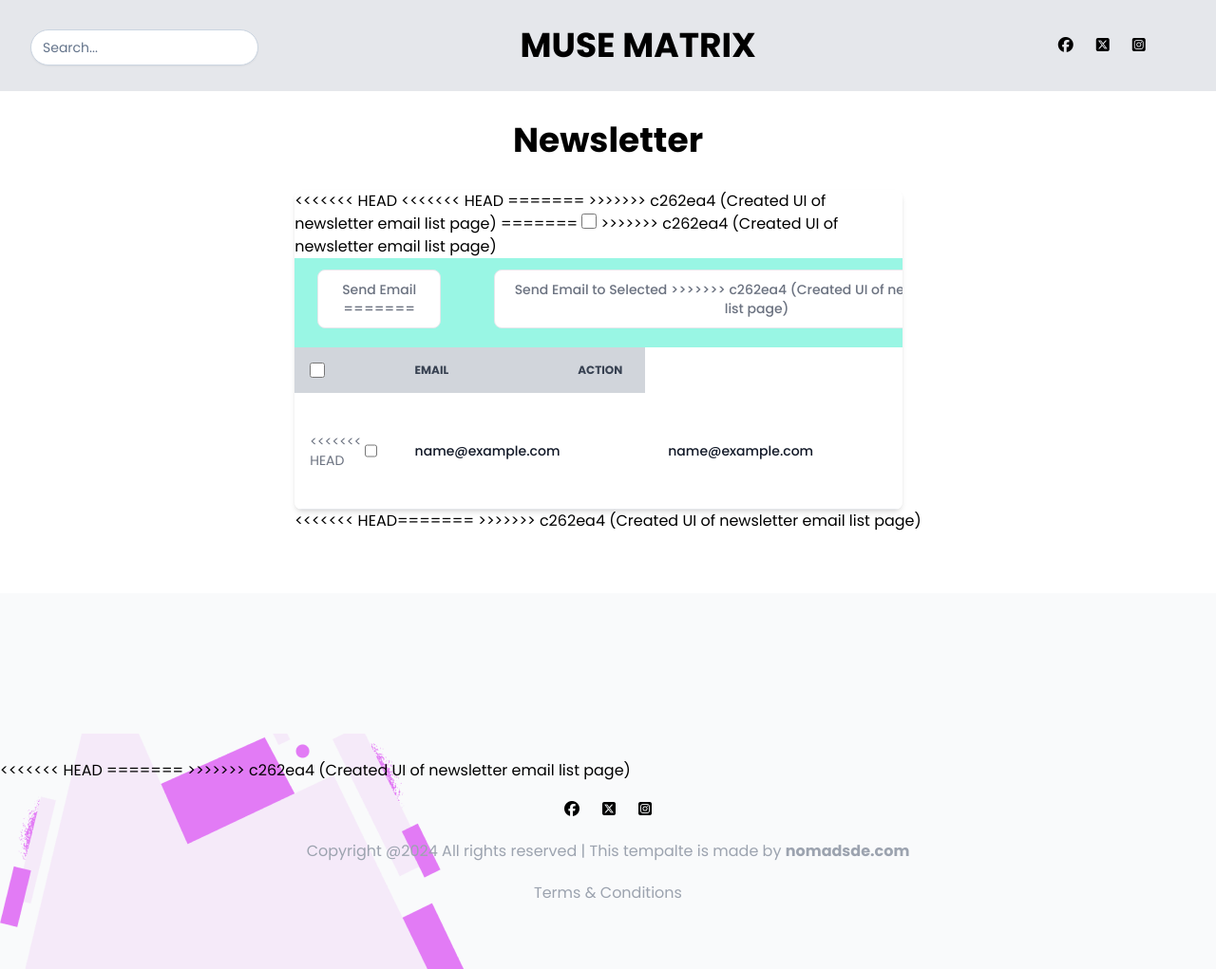
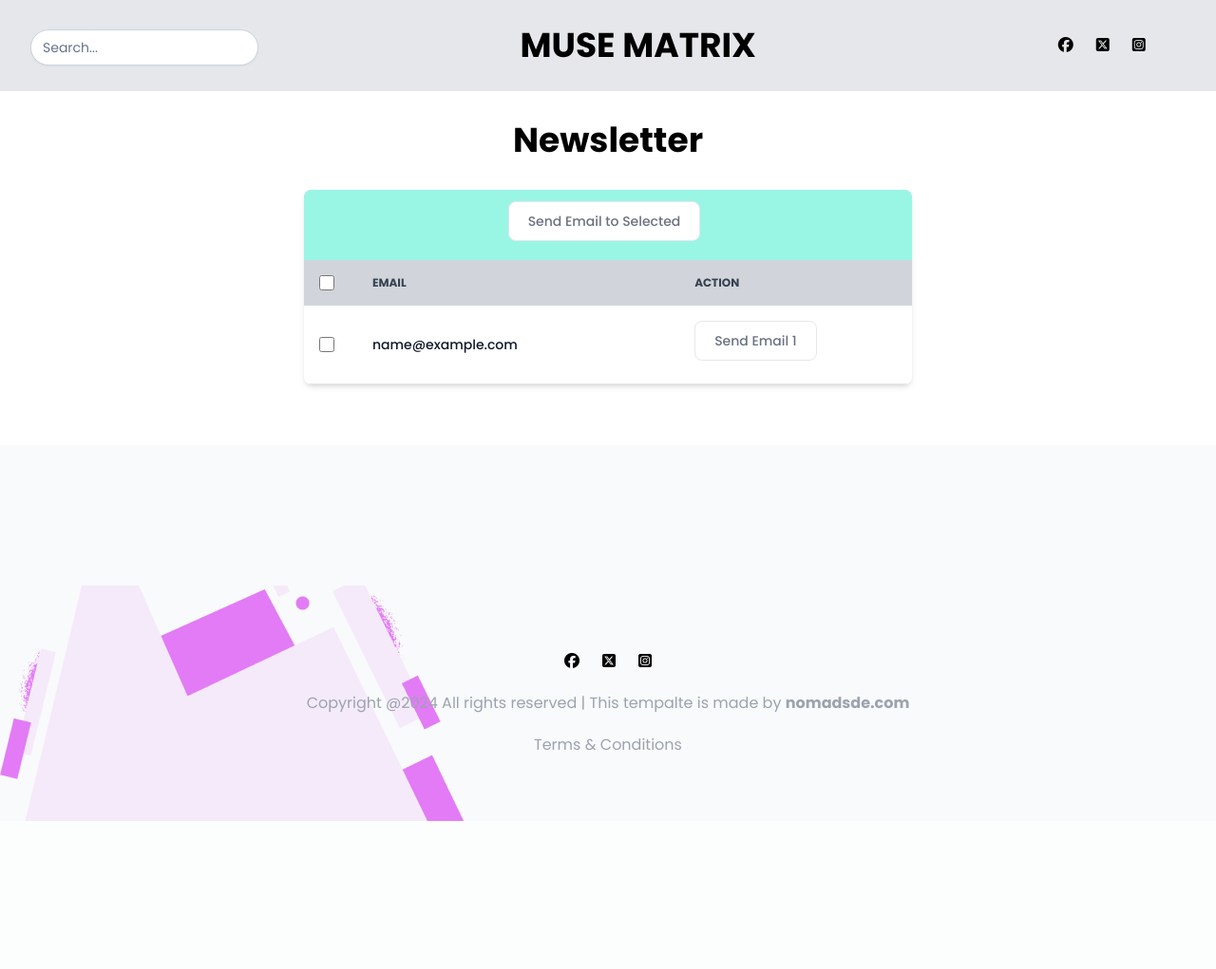
Before and after one commit to Ashraf840/MUSE-MATRIX-Blog-System, a Django app: page /newsletter/ in a window 1280 px wide. Shown: the whole page at 95% size. After the commit the page ends 865 px from the top, so only its background shows below. Run offline with Django 5.2, Linux system fonts and the light colour scheme; tables that the repository leaves empty hold one stand-in row (values such as "Sample post"); style sheets or scripts are compiled from the project's sources; some libraries are stand-ins or nearby versions.

Commit message:
Resolved conflict: newsletter page

```diff
--- a/templates/newsletter/newsletterPage.html
+++ b/templates/newsletter/newsletterPage.html
@@ -68,23 +68,13 @@
                                                     <label for="checkbox-all-search" class="sr-only">checkbox</label>
                                                 </div>
                                             </th> -->
-                                            <<<<<<< HEAD <th colspan="2" scope="col"
-                                                class="text-center px-6 py-3 bg-teal-200">
-                                                <button type="button" class="py-2.5 px-5 me-2 mb-2 text-sm font-medium text-gray-500
-                                                    focus:outline-none bg-white rounded-lg border border-gray-200
-                                                    hover:bg-gray-100 hover:text-gray-900 focus:z-10
-                                                    focus:ring-4 focus:ring-gray-100">
-                                                    Send Email
-                                                    =======
-                                                    <th colspan="3" scope="col"
-                                                        class="text-center px-6 py-3 bg-teal-200">
+                                            <th colspan="3" scope="col" class="text-center px-6 py-3 bg-teal-200">
                                                 <button type="button" class="open-modal-btn py-2.5 px-5 me-2 mb-2 text-sm font-medium text-gray-500
                                                     focus:outline-none bg-white rounded-lg border border-gray-200
                                                     hover:bg-gray-100 hover:text-gray-900 focus:z-10
                                                     focus:ring-4 focus:ring-gray-100"
                                                     onclick="openModal('{{ s_email.id }}')">
                                                     Send Email to Selected
-                                                            >>>>>>> c262ea4 (Created UI of newsletter email list page)
                                                 </button>
                                             </th>
                                             <!-- <th scope="col" class="ps-28 pe-6 py-3">
@@ -104,14 +94,9 @@
                                             <th scope="col" class="px-6 py-3">
                                                 Email
                                             </th>
-                                            <<<<<<< HEAD <!-- <th scope="col" class="ps-28 pe-6 py-3">
-                                                Action
-                                                </th> -->
-                                                =======
                                             <th scope="col" class="ps-28 pe-6 py-3">
                                                 Action
                                             </th>
-                                                >>>>>>> c262ea4 (Created UI of newsletter email list page)
                                         </tr>
                                     </thead>
                                     <tbody>
@@ -120,38 +105,22 @@
                                         <tr class="bg-white border-b hover:bg-gray-50">
                                             <td class="w-4 p-4">
                                                 <div class="flex items-center">
-                                                    <<<<<<< HEAD <input id="checkbox-table-search-1" type="checkbox"
-                                                        class="w-4 h-4 text-blue-600 bg-gray-100 border-gray-300 rounded focus:ring-blue-500 dark:focus:ring-blue-600 dark:ring-offset-gray-800 dark:focus:ring-offset-gray-800 focus:ring-2 dark:bg-gray-700 dark:border-gray-600">
-                                                        <label for="checkbox-table-search-1"
-                                                            class="sr-only">checkbox</label>
-                                                </div>
-                                            </td>
-                                            <th scope="row" colspan="2"
-                                                class="px-6 py-4 font-medium text-gray-900 whitespace-nowrap">
-                                                {{ s_email.email }}
-                                            </th>
-                                            <!-- <td class="flex items-center ps-28 pe-6 py-4">
-                                                <button type="button"
-                                                    class="py-2.5 px-5 me-2 mb-2 text-sm font-medium text-gray-500 focus:outline-none bg-white rounded-lg border border-gray-200 hover:bg-gray-100 hover:text-gray-900 focus:z-10 focus:ring-4 focus:ring-gray-100">
-                                                    Send Email
-                                                </button>
-                                            </td> -->
-                                            =======
                                                     <input id="checkbox-{{ s_email.id }}" type="checkbox"
                                                         onchange="appendEmailChecklist(event, '{{ s_email.email }}')"
                                                         class="w-4 h-4 text-blue-600 bg-gray-100 border-gray-300 rounded focus:ring-blue-500 dark:focus:ring-blue-600 dark:ring-offset-gray-800 dark:focus:ring-offset-gray-800 focus:ring-2 dark:bg-gray-700 dark:border-gray-600">
                                                 </div>
                                             </td>
-                            <th scope="row" class="px-6 py-4 font-medium text-gray-900 whitespace-nowrap">
+                                            <th scope="row"
+                                                class="px-6 py-4 font-medium text-gray-900 whitespace-nowrap">
                                                 {{ s_email.email }}
                                             </th>
                                             <td class="flex items-center ps-28 pe-6 py-4">
-                                <button type="button" id="open-modal-btn" onclick="openModal('{{ s_email.id }}')"
+                                                <button type="button" id="open-modal-btn"
+                                                    onclick="openModal('{{ s_email.id }}')"
                                                     class="open-modal-btn-{{s_email.id}} py-2.5 px-5 me-2 mb-2 text-sm font-medium text-gray-500 focus:outline-none bg-white rounded-lg border border-gray-200 hover:bg-gray-100 hover:text-gray-900 focus:z-10 focus:ring-4 focus:ring-gray-100">
                                                     Send Email {{ s_email.id }}
                                                 </button>
                                             </td>
-                            >>>>>>> c262ea4 (Created UI of newsletter email list page)
                                         </tr>
                                         {% endfor %}
                                     </tbody>
@@ -159,7 +128,8 @@
                             </div>
 
                         </div>
-                    <<<<<<< HEAD=======<!-- Newsletter Email Modal -->
+
+                        <!-- Newsletter Email Modal -->
                         <!-- class="overflow-y-auto overflow-x-hidden fixed top-0 right-0 bottom-0 left-0 flex items-center justify-center z-50"> -->
                         <div id="newsletter-email-modal" tabindex="-1" aria-hidden="true"
                             class="newsletter-email-modal hidden overflow-y-auto overflow-x-hidden fixed top-0 right-0 bottom-0 left-0 z-50">
@@ -225,7 +195,6 @@
 
                         <!-- Additionally, I removed some unnecessary max-height and max-width properties, which were causing potential issues with centering. You might need to adjust the width and padding of the modal (`max-w-md` and `p-4` respectively) according to your design requirements. -->
 
-                        >>>>>>> c262ea4 (Created UI of newsletter email list page)
                     </div>
 
             </section>
@@ -255,15 +224,8 @@
         </footer>
     </div>
 
-    <<<<<<< HEAD <!-- Newsletter Subscription Popup Box -->
-        <script src="{% static 'js/newsletter_subscription_popup.js' %}"></script>
-
-        <!-- Custom JS Script -->
-        {% block js %} {% endblock %}
-        =======
     <!-- Custom JS Script -->
     <script src="{% static 'js/newsletter/email-modal-toggle.js' %}"></script>
-        >>>>>>> c262ea4 (Created UI of newsletter email list page)
 </body>
 
 </html>
```
Lines whose indentation alone changed are shown as unchanged.
